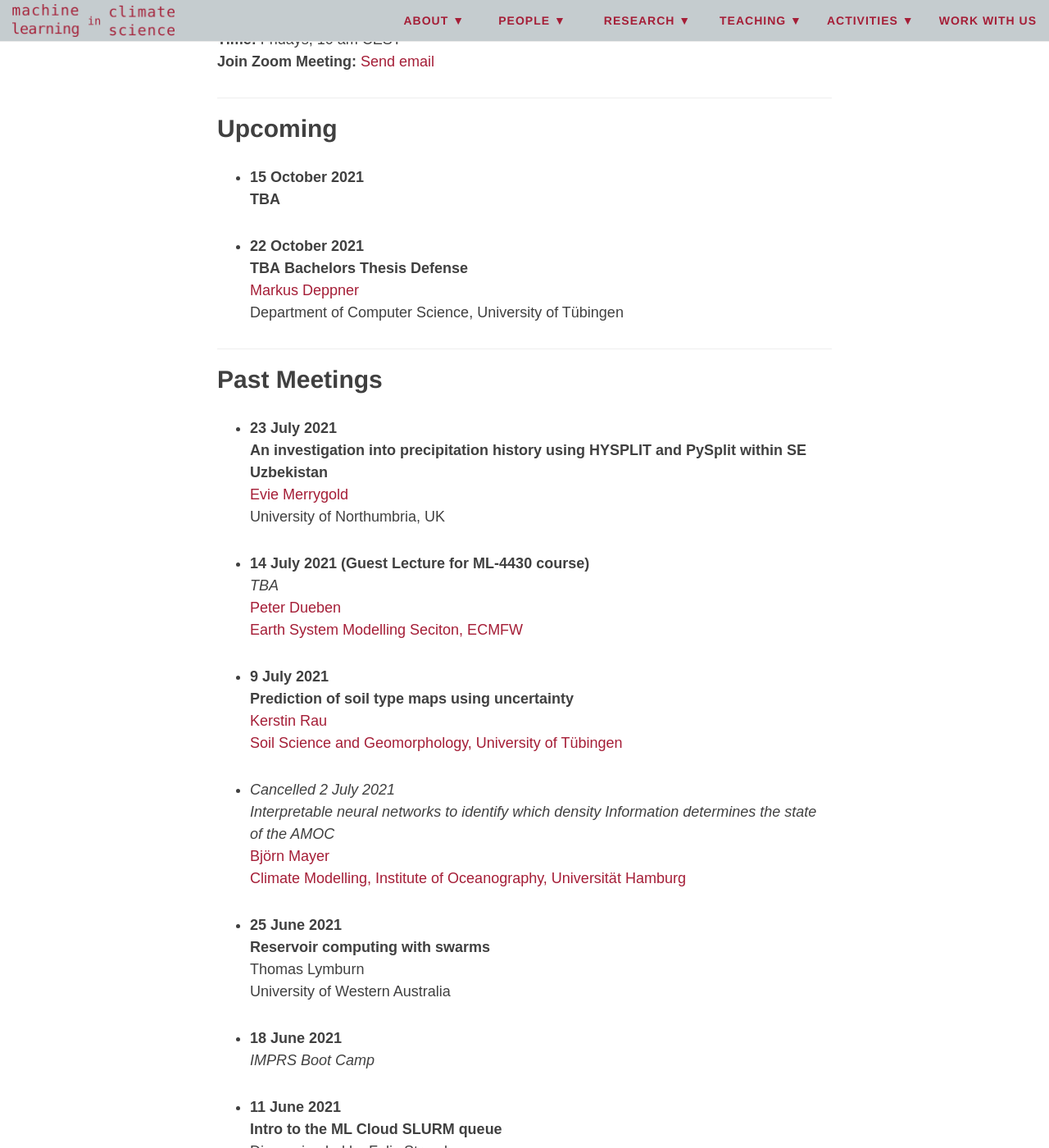
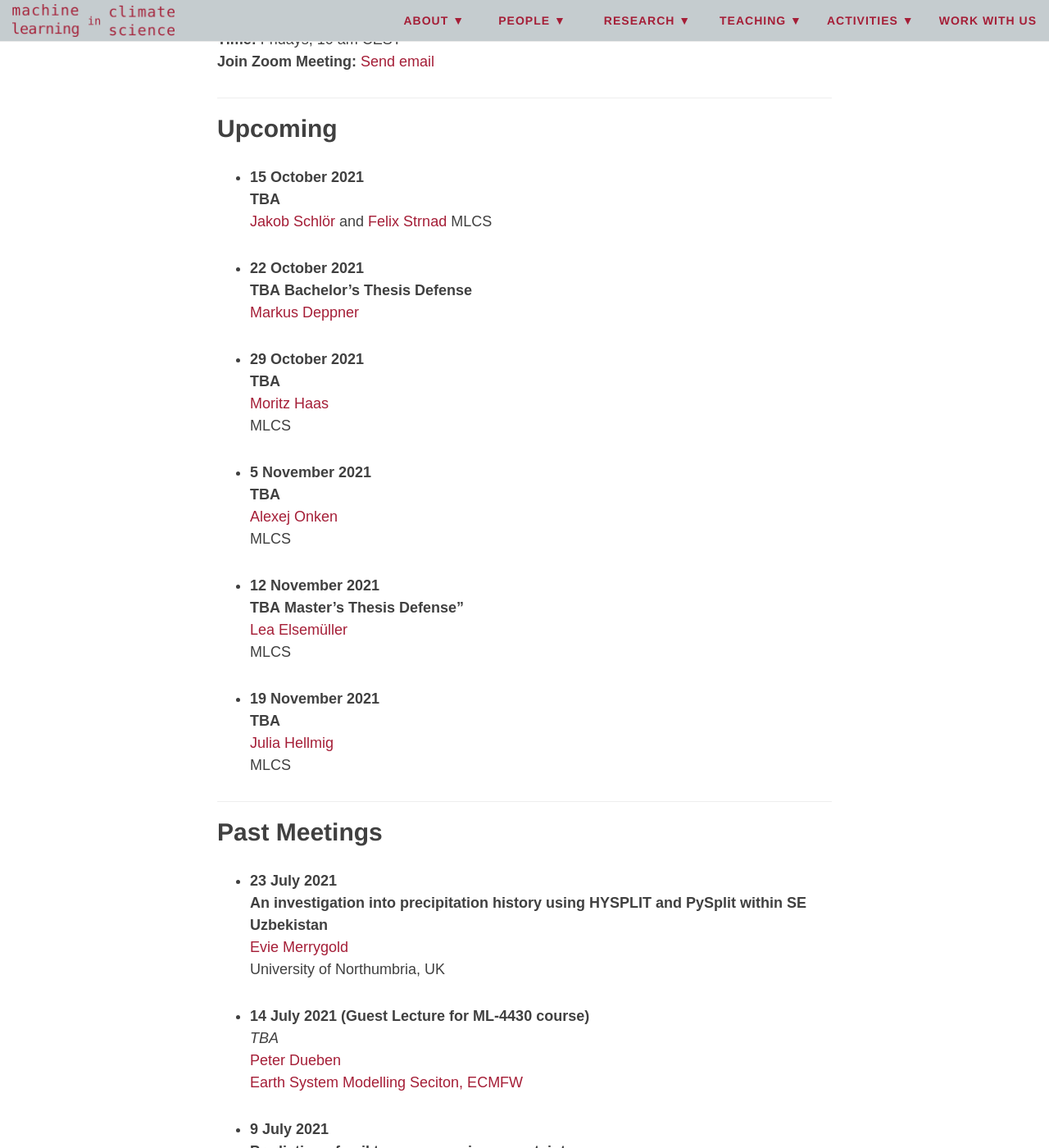
Before and after one commit to mlcs/mlcs.github.io, a Jekyll site: the page built from activities/group-meetings.md, in a window 1280 px wide and 1400 px high, scrolled down 823 px. Shown: the whole window at 82% size. Built offline with Jekyll 4.4.1, drawn with Linux system fonts in a browser that asks for light colours; nearby versions of some CDN libraries.

Commit message:
group meetings -> add entries for upcoming talks

```diff
--- a/activities/group-meetings.md
+++ b/activities/group-meetings.md
@@ -27,11 +27,34 @@ meetings are entirely on Zoom.
 
 + **15 October 2021**
 __TBA__
+[Jakob Schlör](https://machineclimate.de/people/schloer/) and [Felix
+Strnad](https://machineclimate.de/people/strnad/)
+MLCS
 
 + **22 October 2021**
-__TBA__  **Bachelors Thesis Defense**
+__TBA__  **Bachelor's Thesis Defense**
 [Markus Deppner](https://machineclimate.de/people/deppner/)
-Department of Computer Science, University of Tübingen
+
++ **29 October 2021**
+__TBA__
+[Moritz Haas]()
+MLCS
+
++ **5 November 2021**
+__TBA__
+[Alexej Onken]()
+MLCS
+
++ **12 November 2021**
+__TBA__ **Master's Thesis Defense"**
+[Lea Elsemüller](https://machineclimate.de/people/elsemueller/)
+MLCS
+
++ **19 November 2021**
+__TBA__
+[Julia Hellmig]()
+MLCS
+
 
 ***
 
```
